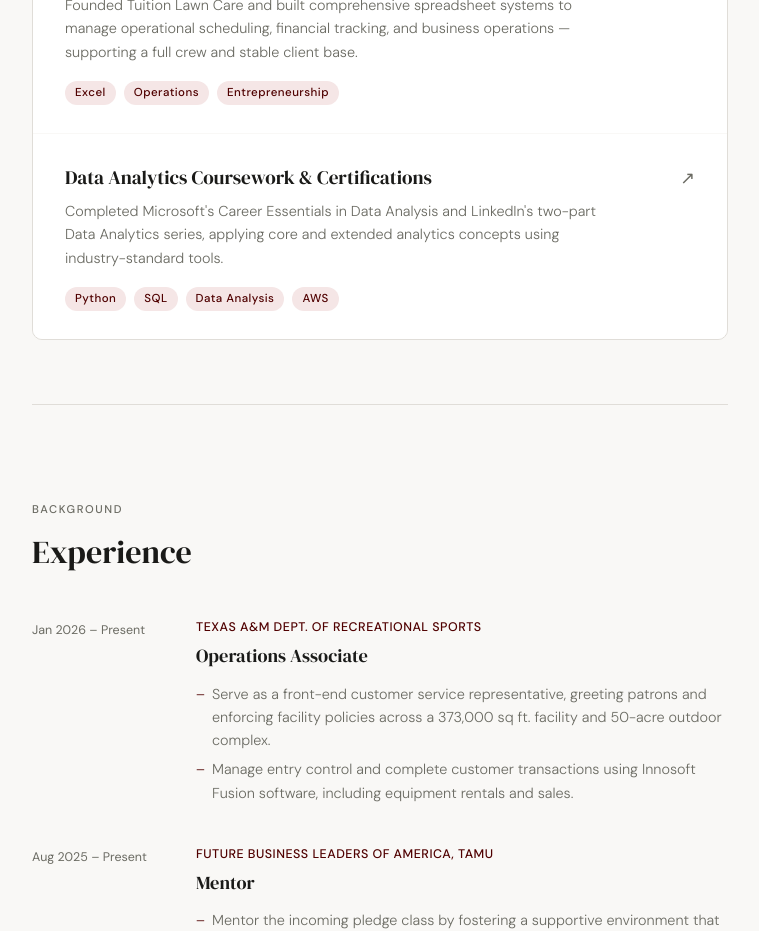
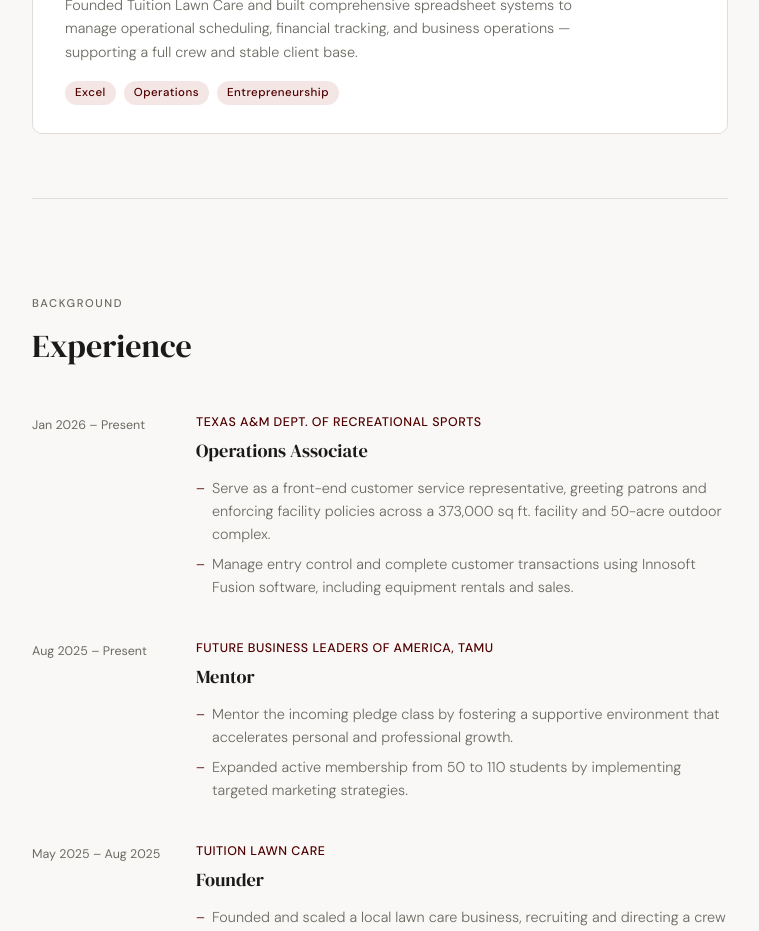
Before and after one commit to ethan12hardy/Website, a Next.js app: page / in a window 1280 px wide. Shown: the part 1040-1971 px from the top of the page, without its empty margins (260-1019 px from the left). Built offline with nearby package versions, Linux system fonts and the light colour scheme.

Commit message:
Remove data analytics coursework from experience
Removed data analytics coursework and certifications entry from experience.

```diff
--- a/app/page.tsx
+++ b/app/page.tsx
@@ -24,13 +24,6 @@
       description:
         "Founded Tuition Lawn Care and built comprehensive spreadsheet systems to manage operational scheduling, financial tracking, and business operations — supporting a full crew and stable client base.",
       tags: ["Excel", "Operations", "Entrepreneurship"],
-      link: "#",
-    },
-    {
-      title: "Data Analytics Coursework & Certifications",
-      description:
-        "Completed Microsoft's Career Essentials in Data Analysis and LinkedIn's two-part Data Analytics series, applying core and extended analytics concepts using industry-standard tools.",
-      tags: ["Python", "SQL", "Data Analysis", "AWS"],
       link: "#",
     },
   ],
```
